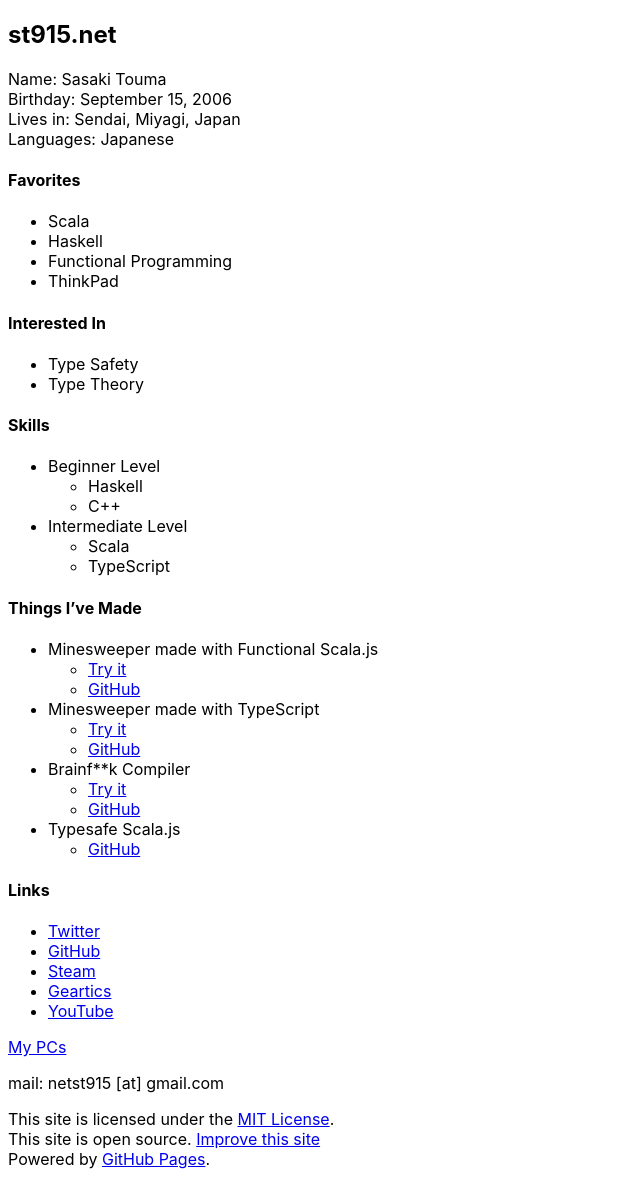
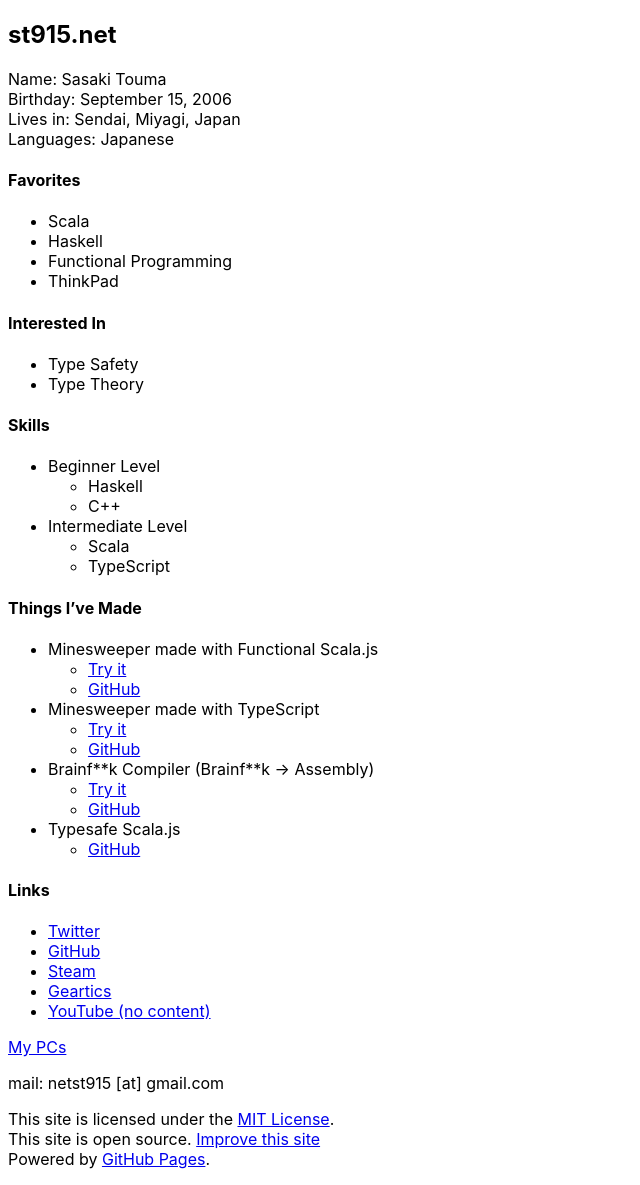
Before and after one commit to t-sasaki915/t-sasaki-net, a Jekyll site: the page built from docs/index.md, in a window 1280 px wide. Shown: the whole page, without its empty margins (0-640 px from the left). Built offline with Jekyll 4.4.1, drawn with Linux system fonts in a browser that asks for light colours; Markdown is read by kramdown in place of the engine named in the settings.

Commit message:
Update index.md

```diff
--- a/docs/index.md
+++ b/docs/index.md
@@ -34,7 +34,7 @@
 - Minesweeper made with TypeScript
   - [Try it](https://stouma915.github.io/minesweeper/)
   - [GitHub](https://github.com/stouma915/minesweeper/)
-- Brainf\*\*k Compiler
+- Brainf\*\*k Compiler (Brainf\*\*k → Assembly)
   - [Try it](https://github.com/stouma915/bf-compiler/releases/latest)
   - [GitHub](https://github.com/stouma915/bf-compiler/)
 - Typesafe Scala.js
@@ -45,7 +45,7 @@
 * [GitHub](https://github.com/stouma915)
 * [Steam](https://steamcommunity.com/profiles/76561199242758778)
 * [Geartics](https://www.geartics.com/net_stouma915)
-* [YouTube](https://www.youtube.com/channel/UCJmPPeZmL-OC03-zSb2Dcwg)
+* [YouTube (no content)](https://www.youtube.com/channel/UCJmPPeZmL-OC03-zSb2Dcwg)
 
 [My PCs](/pcs/)<br>
 
```
